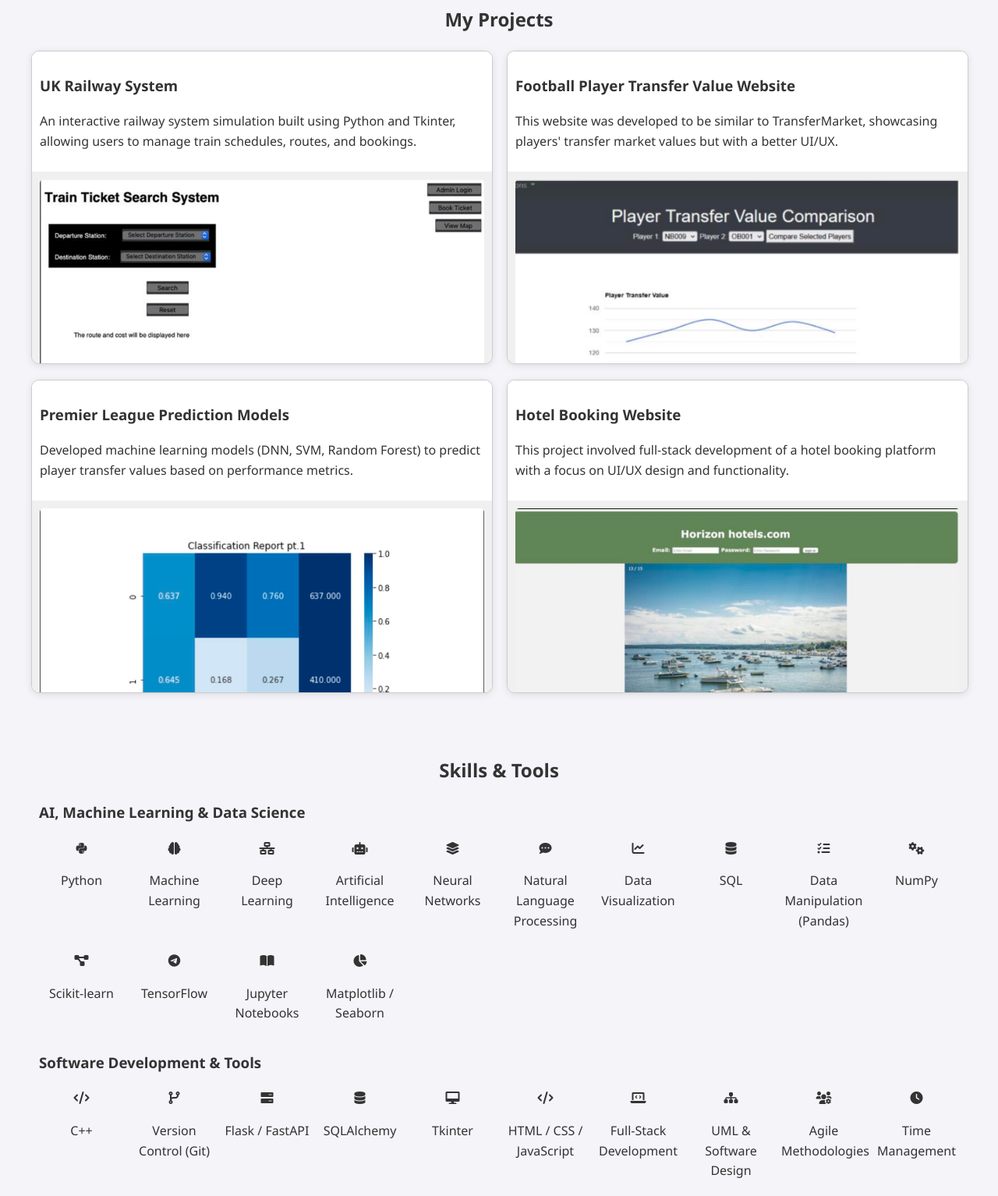
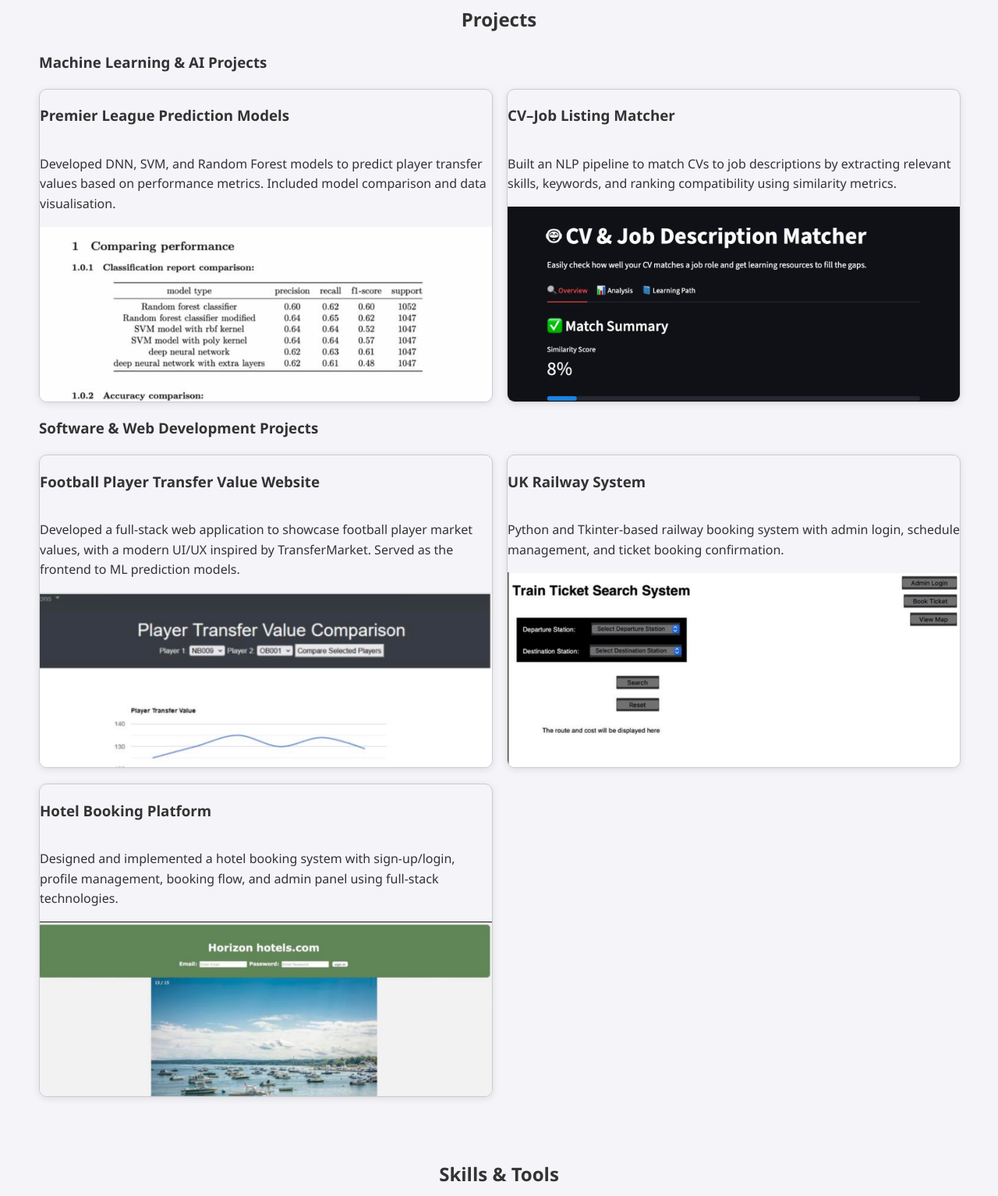
Before and after one commit to maik122/maik122.github.io, a website: page index.html in a window 1280 px wide. Shown: the part 940-2474 px from the top of the page at 78% size. Drawn offline with Linux system fonts and the light colour scheme.

Commit message:
projects

```diff
--- a/index.html
+++ b/index.html
@@ -56,72 +56,89 @@
         </div>
     </section>
 
-    <section id="projects">
-        <h2>My Projects</h2>
+<section id="projects" class="container">
+  <h2>Projects</h2>
+
+  <!-- Machine Learning & AI Projects -->
+  <h3>Machine Learning & AI Projects</h3>
   <div class="project-grid">
-            <!-- UK Railway System Project Card -->
+    <!-- Premier League Prediction -->
     <div class="project-card">
         <div class="card-content">
-                    <div class="card-description">
-                        <h3>UK Railway System</h3>
-                        <p>An interactive railway system simulation built using Python and Tkinter, allowing users to manage train schedules, routes, and bookings.</p>
-                    </div>
-                    <div class="card-images">
-                        <img src="images/systemHomePage.png" alt="System Home Page" class="d-block w-100">
-                        <img src="images/systemAdminInterface.png" alt="System Admin Interface" class="d-block w-100">
-                        <img src="images/systemAdminLogin.png" alt="System Admin Login" class="d-block w-100">
-                        <img src="images/systemConfirmation.png" alt="System Confirmation" class="d-block w-100">
-                    </div>
-                </div> <!-- Close the card-content div -->
-            </div> <!-- Close the project-card div -->
-
-            <!-- Football Player Transfer Value Website Project Card -->
-            <div class="project-card">
-                <div class="card-content">
-                    <div class="card-description">
-                        <h3>Football Player Transfer Value Website</h3>
-                        <p>This website was developed to be similar to TransferMarket, showcasing players' transfer market values but with a better UI/UX.</p>
-                    </div>
-                    <div class="card-images">
-                        <img src="images/TransferValueComparison.png" alt="Transfer Value Comparison" class="d-block w-100">
-                        <img src="images/TransferValueAdmin.png" alt="Transfer Value Admin" class="d-block w-100">
-                    </div>
-                </div> <!-- Close the card-content div -->
-            </div> <!-- Close the project-card div -->
-
-            <!-- Premier League Prediction Models Project Card -->
-            <div class="project-card">
-                <div class="card-content">
-                    <div class="card-description">
             <h3>Premier League Prediction Models</h3>
-                        <p>Developed machine learning models (DNN, SVM, Random Forest) to predict player transfer values based on performance metrics.</p>
-                    </div>
-                    <div class="card-images">
-                        <img src="images/SvmPolynmialKernelVisualisation.png" alt="SVM Polynomial Kernel Visualisation" class="d-block w-100">
-                        <img src="images/ModelsComparison.png" alt="Models Comparison" class="d-block w-100">
-                    </div>
+            <p>Developed DNN, SVM, and Random Forest models to predict player transfer values based on performance metrics. Included model comparison and data visualisation.</p>
+            <img src="images/ModelsComparison.png" alt="Model comparison">
+            <img src="images/SvmPolynmialKernelVisualisation.png" alt="SVM Kernel Visualisation">
         </div>
     </div>
 
-            <!-- Hotel Booking Website Project Card -->
+    <!-- CV - Job Listing Matcher -->
     <div class="project-card">
         <div class="card-content">
-                    <div class="card-description">
-                        <h3>Hotel Booking Website</h3>
-                        <p>This project involved full-stack development of a hotel booking platform with a focus on UI/UX design and functionality.</p>
+            <h3>CV–Job Listing Matcher</h3>
+            <p>Built an NLP pipeline to match CVs to job descriptions by extracting relevant skills, keywords, and ranking compatibility using similarity metrics.</p>
+            <img src="images/CVMatcher.png" alt="CV Job Matcher">
+            <img src="images/CVMetrics.png" alt="CV Job Matcher 2">
         </div>
-                    <div class="card-images">
-                        <img src="images/HotelHomepage.png" alt="Hotel Booking Home Page" class="d-block w-100">
-                        <img src="images/HotelBooking.png" alt="Hotel Booking" class="d-block w-100">
-                        <img src="images/HotelSignup.png" alt="Hotel Sign Up" class="d-block w-100">
-                        <img src="images/Hotelprofile.png" alt="Hotel Login" class="d-block w-100">
-                        <img src="images/HotelTermsandconditions.png" alt="Hotel Terms and Conditions" class="d-block w-100">
-                        <img src="images/HotelAdminInterface.png" alt="Hotel Admin Interface" class="d-block w-100">
     </div>
+<!--
+     <div class="project-card">
+      <div class="card-content">
+        <h3>Engine Anomaly Detection</h3>
+        <p>Created a machine learning model to detect anomalies in engine data logs using time-series analysis and classification algorithms.</p>
+      </div>
+    </div>
+
+     <div class="project-card">
+      <div class="card-content">
+        <h3>WrongWayWatch</h3>
+        <p>Developed a system that identifies wrong-way vehicle movement using sensor data or video streams, triggering real-time alerts to prevent accidents.</p>
+      </div>
+    </div>
+-->
+    </div>
+
+  <!-- Software & Web Dev Projects -->
+  <h3>Software & Web Development Projects</h3>
+  <div class="project-grid">
+    <!-- Football Player Transfer Value Website -->
+    <div class="project-card">
+        <div class="card-content">
+            <h3>Football Player Transfer Value Website</h3>
+            <p>Developed a full-stack web application to showcase football player market values, with a modern UI/UX inspired by TransferMarket. Served as the frontend to ML prediction models.</p>
+            <img src="images/TransferValueComparison.png" alt="Transfer Value Comparison">
+            <img src="images/TransferValueAdmin.png" alt="Admin Dashboard">
+        </div>
+    </div>
+
+    <!-- UK Railway System -->
+    <div class="project-card">
+        <div class="card-content">
+            <h3>UK Railway System</h3>
+            <p>Python and Tkinter-based railway booking system with admin login, schedule management, and ticket booking confirmation.</p>
+            <img src="images/systemHomePage.png" alt="System Home Page">
+            <img src="images/systemAdminInterface.png" alt="Admin Interface">
+            <img src="images/systemAdminLogin.png" alt="Admin Login">
+            <img src="images/systemConfirmation.png" alt="Confirmation Page">
+        </div>
+    </div>
+
+    <!-- Hotel Booking Platform -->
+    <div class="project-card">
+      <div class="card-content">
+        <h3>Hotel Booking Platform</h3>
+        <p>Designed and implemented a hotel booking system with sign-up/login, profile management, booking flow, and admin panel using full-stack technologies.</p>
+        <img src="images/HotelHomepage.png" alt="Home Page">
+        <img src="images/HotelBooking.png" alt="Booking Page">
+        <img src="images/HotelSignup.png" alt="Sign Up Page">
+        <img src="images/Hotelprofile.png" alt="User Profile">
+        <img src="images/HotelTermsandconditions.png" alt="T&C Page">
+        <img src="images/HotelAdminInterface.png" alt="Admin Interface">
       </div>
     </div>
   </div>
 </section>
+
 
 <section id="skills" class="container">
     <h2>Skills & Tools</h2>
```
Lines whose indentation alone changed are shown as unchanged.
